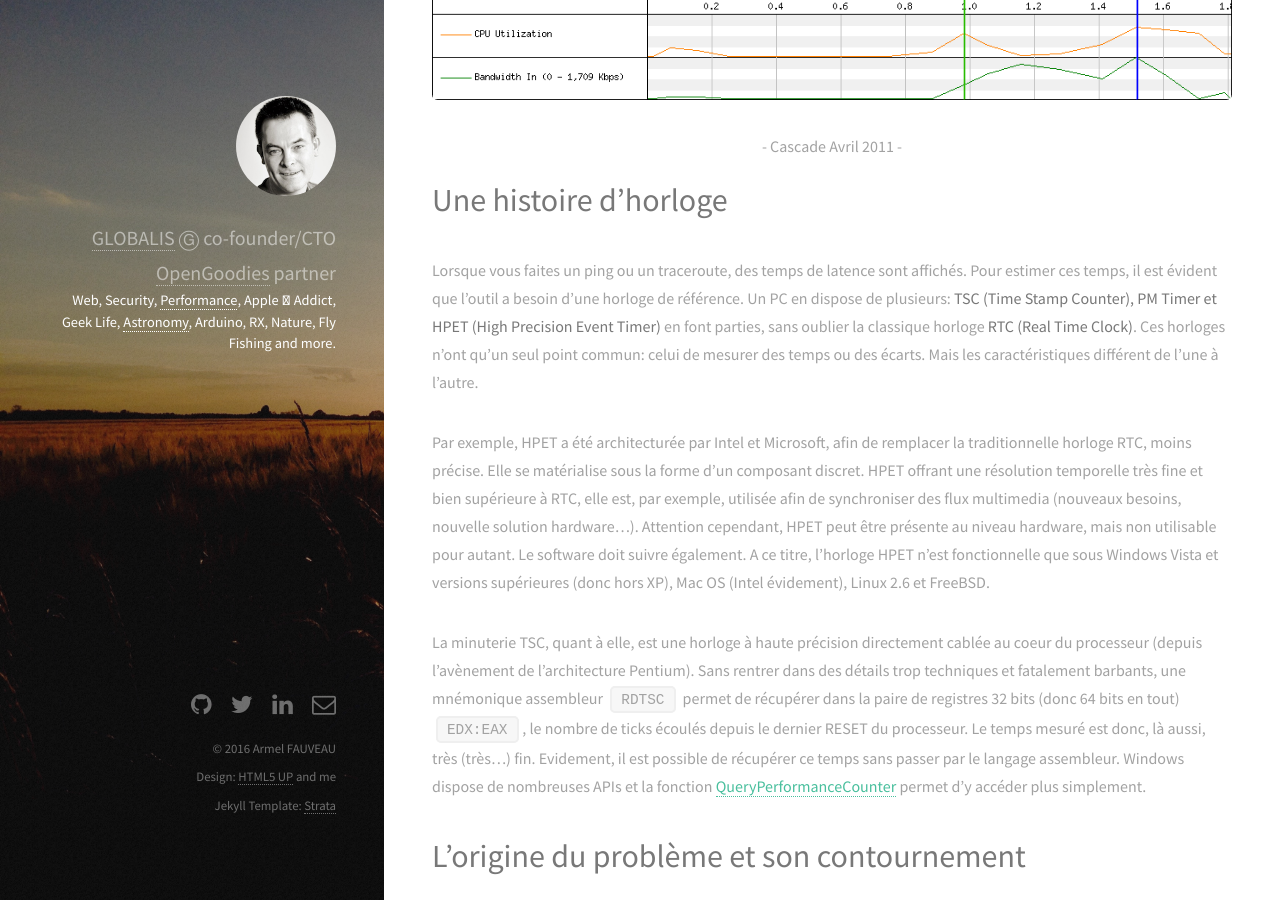
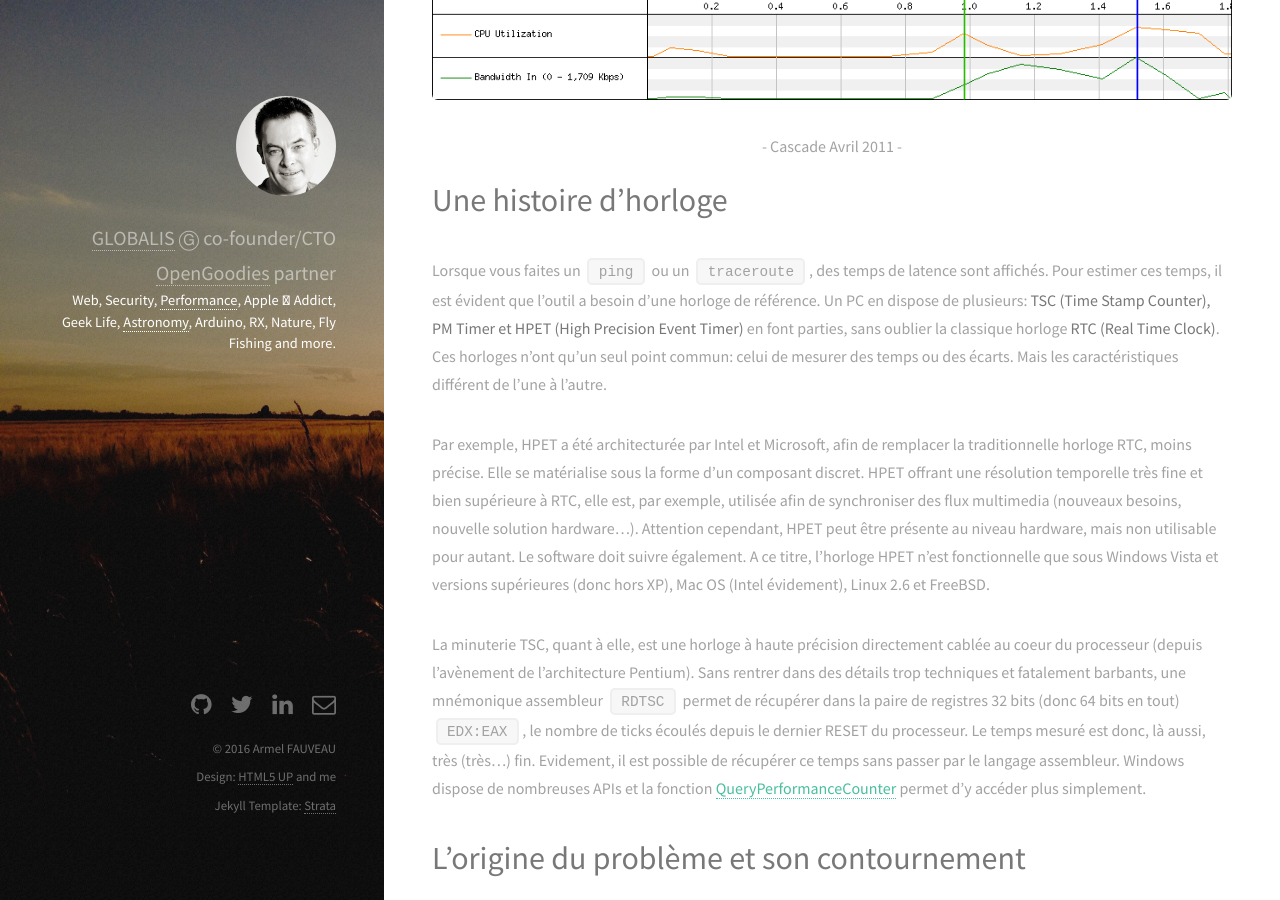
Before and after one commit to armel/armel.github.io, a Jekyll site: the page built from _posts/2011-05-15-webpagetest-horloge.markdown, in a window 1280 px wide and 900 px high, scrolled down 2018 px. Built offline with Jekyll 4.4.1, drawn with Linux system fonts in a browser that asks for light colours.

Commit message:
Update post about Webpagetest and PC timer

```diff
--- a/_posts/2011-05-15-webpagetest-horloge.markdown
+++ b/_posts/2011-05-15-webpagetest-horloge.markdown
@@ -33,7 +33,7 @@ Le mois dernier, mi avril 2011, [Patrick (Pat) Meenan](https://twitter.com/patme
 
 # Une histoire d'horloge
 
-Lorsque vous faites un ping ou un traceroute, des temps de latence sont affichés. Pour estimer ces temps, il est évident que l'outil a besoin d'une horloge de référence. Un PC en dispose de plusieurs: __TSC (Time Stamp Counter), PM Timer et HPET (High Precision Event Timer)__ en font parties, sans oublier la classique horloge __RTC (Real Time Clock)__. Ces horloges n'ont qu'un seul point commun: celui de mesurer des temps ou des écarts. Mais les caractéristiques différent de l'une à l'autre.
+Lorsque vous faites un `ping` ou un `traceroute`, des temps de latence sont affichés. Pour estimer ces temps, il est évident que l'outil a besoin d'une horloge de référence. Un PC en dispose de plusieurs: __TSC (Time Stamp Counter), PM Timer et HPET (High Precision Event Timer)__ en font parties, sans oublier la classique horloge __RTC (Real Time Clock)__. Ces horloges n'ont qu'un seul point commun: celui de mesurer des temps ou des écarts. Mais les caractéristiques différent de l'une à l'autre.
 
 Par exemple, HPET a été architecturée par Intel et Microsoft, afin de remplacer la traditionnelle horloge RTC, moins précise. Elle se matérialise sous la forme d'un composant discret. HPET offrant une résolution temporelle très fine et bien supérieure à RTC, elle est, par exemple, utilisée afin de synchroniser des flux multimedia (nouveaux besoins, nouvelle solution hardware...). Attention cependant, HPET peut être présente au niveau hardware, mais non utilisable pour autant. Le software doit suivre également. A ce titre, l'horloge HPET n'est fonctionnelle que sous Windows Vista et versions supérieures (donc hors XP), Mac OS (Intel évidement), Linux 2.6 et FreeBSD.
 
```
